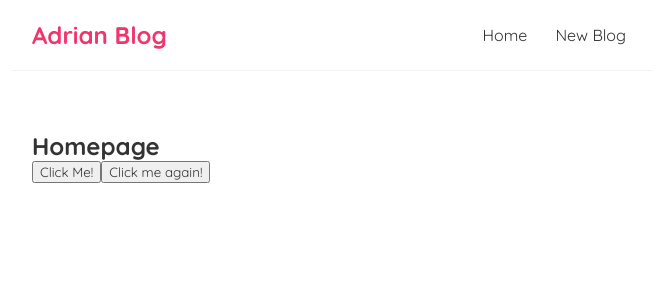
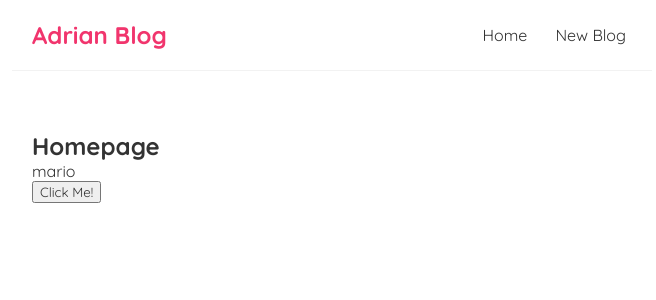
Before and after one commit to Adriantutuianu/react-2022, a React (Create React App) app: page / in a window 1280 px wide. Shown: the top 300 px of the page, without its empty margins (308-964 px from the left). Built offline with nearby package versions, Linux system fonts and the light colour scheme.

Commit message:
Use state example

```diff
--- a/src/Home.js
+++ b/src/Home.js
@@ -1,22 +1,18 @@
-import React from "react";
+import React, { useState } from "react";
 
 function Home() {
-  const handleClick = (e) => {
-    console.log("hello", e);
-  };
+  const [name, setName] = useState("mario");
+  // let name = "mario";
 
-  const handleClickAgain = (name, e) => {
-    console.log("hello" + name, e.target);
+  const handleClick = () => {
+    setName("luigi");
   };
 
   return (
     <div className="home">
       <h2>Homepage</h2>
+      <p>{name}</p>
       <button onClick={handleClick}>Click Me!</button>
-      <button onClick={(e) => handleClickAgain(" Mario", e)}>
-        {" "}
-        Click me again!{" "}
-      </button>
     </div>
   );
 }
```
